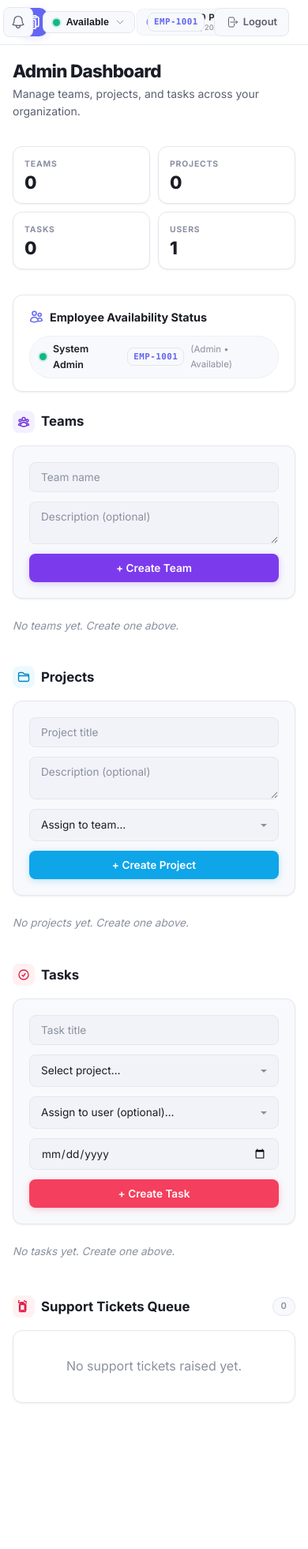
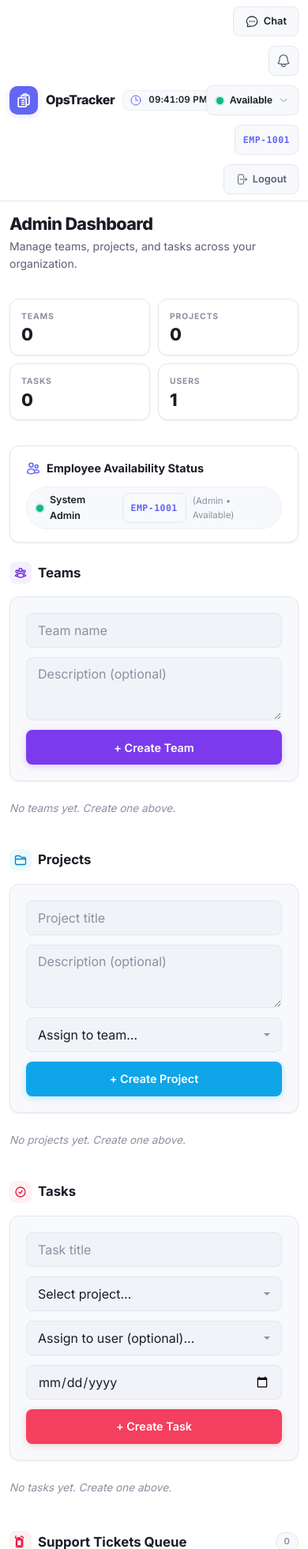
Before and after one commit to Yashkumarx61/OpsTracker, a Flask app: page /admin/dashboard in a window 390 px wide. Shown: the top 1961 px of the page at 79% size. Before the commit the page ends 1776 px from the top, so only its background shows below. Run offline with Flask 3, Linux system fonts and the light colour scheme; a user stored in the database is signed in; data comes from the database, SQL or seed files in the repository; data that the repository does not hold is empty.

Commit message:
style: enhance application mobile responsiveness and top navigation layout

```diff
--- a/static/css/custom.css
+++ b/static/css/custom.css
@@ -118,6 +118,7 @@
 html {
     scroll-behavior: smooth;
     height: 100%;
+    overflow-x: hidden;
 }
 
 body {
@@ -126,6 +127,8 @@ body {
     color: var(--text-primary);
     line-height: 1.6;
     min-height: 100%;
+    max-width: 100vw;
+    overflow-x: hidden;
     -webkit-font-smoothing: antialiased;
     -moz-osx-font-smoothing: grayscale;
     transition: background-color 0.35s ease, color 0.35s ease;
@@ -175,7 +178,7 @@ a {
     display: flex;
     align-items: center;
     justify-content: space-between;
-    height: 64px;
+    min-height: 64px;
     gap: 16px;
 }
 
@@ -192,6 +195,7 @@ a {
     align-items: center;
     justify-content: flex-end;
     gap: 12px;
+    flex-wrap: wrap;
     min-width: 0;
 }
 
@@ -331,40 +340,54 @@ a {
     color: var(--text-secondary);
     font-weight: 500;
     display: none;
+    align-items: center;
+    height: 38px;
+    white-space: nowrap;
+    flex-shrink: 0;
+    margin: 0;
 }
 
 @media (min-width: 640px) {
-    .user-name { display: inline; }
+    .user-name { display: inline-flex; }
 }
 
 /* ── Employee ID Badge ── */
 .emp-id-badge {
     display: inline-flex;
     align-items: center;
-    padding: 2px 7px;
+    justify-content: center;
+    height: 38px;
+    padding: 0 10px;
     border-radius: var(--radius-sm);
-    font-size: 0.68rem;
+    font-size: 0.72rem;
     font-weight: 700;
     font-family: ui-monospace, SFMono-Regular, Menlo, Monaco, Consolas, monospace;
     letter-spacing: 0.04em;
     background: var(--bg-surface);
     color: var(--accent);
     border: 1px solid var(--border-default);
-    margin-left: 4px;
-    flex-shrink: 0;
+    flex-shrink: 0;
+    box-sizing: border-box;
+    margin: 0;
 }
 
 /* ── Employee Availability Status Selector ── */
 .user-status-wrapper {
     position: relative;
-    display: inline-block;
+    display: inline-flex;
+    align-items: center;
+    height: 38px;
+    flex-shrink: 0;
+    margin: 0;
 }
 
 .status-dropdown-btn {
     display: inline-flex;
     align-items: center;
+    justify-content: center;
     gap: 8px;
-    padding: 6px 12px;
+    height: 38px;
+    padding: 0 12px;
     border-radius: var(--radius-sm);
     font-size: 0.8rem;
     font-weight: 600;
@@ -373,6 +396,9 @@ a {
     border: 1px solid var(--border-default);
     cursor: pointer;
     transition: all var(--transition);
+    box-sizing: border-box;
+    margin: 0;
+    flex-shrink: 0;
 }
 
 .status-dropdown-btn:hover {
@@ -526,7 +553,11 @@ a {
 /* ── Notification Center ── */
 .notif-wrapper {
     position: relative;
-    display: inline-block;
+    display: inline-flex;
+    align-items: center;
+    height: 38px;
+    flex-shrink: 0;
+    margin: 0;
 }
 
 .notif-btn {
@@ -729,8 +760,10 @@ a {
 .nav-chat-btn {
     display: inline-flex;
     align-items: center;
+    justify-content: center;
     gap: 6px;
-    padding: 7px 12px;
+    height: 38px;
+    padding: 0 14px;
     border-radius: var(--radius-sm);
     font-size: 0.8rem;
     font-weight: 600;
@@ -738,6 +771,9 @@ a {
     background: var(--bg-surface);
     border: 1px solid var(--border-default);
     transition: all var(--transition);
+    flex-shrink: 0;
+    box-sizing: border-box;
+    margin: 0;
 }
 
 .nav-chat-btn:hover {
@@ -978,8 +1014,10 @@ a {
 .btn-logout {
     display: inline-flex;
     align-items: center;
+    justify-content: center;
     gap: 6px;
-    padding: 7px 14px;
+    height: 38px;
+    padding: 0 14px;
     border-radius: var(--radius-sm);
     font-size: 0.8rem;
     font-weight: 600;
@@ -988,6 +1026,9 @@ a {
     border: 1px solid var(--border-default);
     transition: all var(--transition);
     white-space: nowrap;
+    flex-shrink: 0;
+    box-sizing: border-box;
+    margin: 0;
 }
 
 .btn-logout:hover {
@@ -1271,18 +1312,21 @@ a {
     display: flex;
     flex-direction: column;
     gap: 12px;
+    width: 100%;
 }
 
 .input, .select, .textarea {
     display: block;
     width: 100%;
+    box-sizing: border-box;
     padding: 10px 14px;
     border: 1px solid var(--border-default);
     border-radius: var(--radius-sm);
     background: var(--bg-input);
     color: var(--text-primary);
-    font-size: 0.85rem;
+    font-size: 16px; /* 16px minimum prevents automatic iOS zoom on focus */
     font-family: inherit;
+    min-height: 44px;
     transition: all var(--transition);
 }
 
@@ -1297,7 +1341,7 @@ a {
     background: var(--bg-card);
 }
 
-.textarea { resize: vertical; }
+.textarea { resize: vertical; min-height: 80px; }
 
 .select {
     appearance: none;
@@ -1323,10 +1369,11 @@ a {
     justify-content: center;
     gap: 8px;
     width: 100%;
+    min-height: 44px;
     padding: 10px 20px;
     border: none;
     border-radius: var(--radius-sm);
-    font-size: 0.85rem;
+    font-size: 0.9rem;
     font-weight: 600;
     font-family: inherit;
     cursor: pointer;
@@ -1734,17 +1823,38 @@ a {
 /* ============================================================
    RESPONSIVE ADJUSTMENTS
    ============================================================ */
+@media (max-width: 768px) {
+    .nav-inner { padding: 0 12px; }
+    .nav-row { height: auto; min-height: 56px; padding: 8px 0; gap: 10px; }
+    .nav-left { gap: 10px; }
+    .clock-date { display: none; }
+    .live-clock { padding: 4px 8px; }
+    .clock-time { font-size: 0.75rem; }
+    .notif-dropdown { right: 0; width: calc(100vw - 32px); max-width: 340px; }
+    .status-dropdown-menu { right: 0; max-width: calc(100vw - 32px); }
+    .main-content { padding: 16px 12px; }
+    .flash-container { padding: 12px 16px 0; }
+    .auth-wrapper { min-height: calc(100vh - 120px); padding: 20px 12px; }
+    .auth-card { padding: 24px 18px; border-radius: 14px; }
+    .ticket-reply-row { flex-direction: column; }
+    .ticket-reply-actions { width: 100%; min-width: 0; }
+    .chat-hub-card { height: auto; min-height: 0; }
+    .chat-layout { flex-direction: column; }
+    .chat-sidebar { width: 100%; max-height: 180px; border-right: none; border-bottom: 1px solid var(--border-default); }
+    .chat-main { height: 460px; }
+    .chat-bubble { max-width: 90%; }
+}
+
 @media (max-width: 639px) {
-    .nav-row { height: 56px; }
-    .live-clock { padding: 4px 10px; }
+    .nav-row { min-height: 56px; }
+    .live-clock { padding: 4px 8px; }
     .clock-time { font-size: 0.72rem; }
-    .clock-date { font-size: 0.58rem; }
     .logo-text { font-size: 1rem; }
-    .main-content { padding: 20px 16px; }
-    .page-title { font-size: 1.4rem; }
+    .main-content { padding: 16px 12px; }
+    .page-title { font-size: 1.35rem; }
     .stats-grid { gap: 10px; }
     .stat-card { padding: 14px; }
-    .stat-value { font-size: 1.4rem; }
+    .stat-value { font-size: 1.35rem; }
 }
 
 /* ============================================================
--- a/templates/admin_dashboard.html
+++ b/templates/admin_dashboard.html
@@ -274,16 +274,16 @@
             <!-- Admin Reply & Status Form -->
             <form method="POST" action="{{ url_for('reply_ticket', ticket_id=ticket.id) }}" style="margin-top: 16px; border-top: 1px solid var(--border-subtle); padding-top: 12px;">
                 <input type="hidden" name="csrf_token" value="{{ csrf_token() }}">
-                <div style="display: flex; gap: 12px; align-items: flex-start;">
-                    <textarea name="admin_reply" rows="2" placeholder="Type your response to the employee..." class="input textarea" style="flex:1">{{ ticket.admin_reply or '' }}</textarea>
-                    <div style="display: flex; flex-direction: column; gap: 8px; min-width: 140px;">
+                <div class="ticket-reply-row">
+                    <textarea name="admin_reply" rows="2" placeholder="Type your response to the employee..." class="input textarea ticket-reply-textarea">{{ ticket.admin_reply or '' }}</textarea>
+                    <div class="ticket-reply-actions">
                         <select name="status" class="select">
                             <option value="Open" {% if ticket.status == 'Open' %}selected{% endif %}>Open</option>
                             <option value="In-Progress" {% if ticket.status == 'In-Progress' %}selected{% endif %}>In-Progress</option>
                             <option value="Resolved" {% if ticket.status == 'Resolved' %}selected{% endif %}>Resolved</option>
                             <option value="Closed" {% if ticket.status == 'Closed' %}selected{% endif %}>Closed</option>
                         </select>
-                        <button type="submit" class="btn-primary btn-violet" style="padding: 8px;">Save Reply</button>
+                        <button type="submit" class="btn-primary btn-violet">Save Reply</button>
                     </div>
                 </div>
             </form>
--- a/templates/employee_dashboard.html
+++ b/templates/employee_dashboard.html
@@ -207,7 +207,7 @@
         <span class="section-count">{{ tickets|length if tickets else 0 }}</span>
     </div>
 
-    <div class="grid-3" style="grid-template-columns: 1fr 2fr; gap: 24px;">
+    <div class="ticket-grid">
         <!-- Raise Ticket Form -->
         <div class="card-form">
             <h3 class="card-title" style="margin-bottom: 12px;">Raise a Ticket to Admin</h3>
```
Also changed, not shown: other parts of static/css/custom.css (+56 -6 lines).
